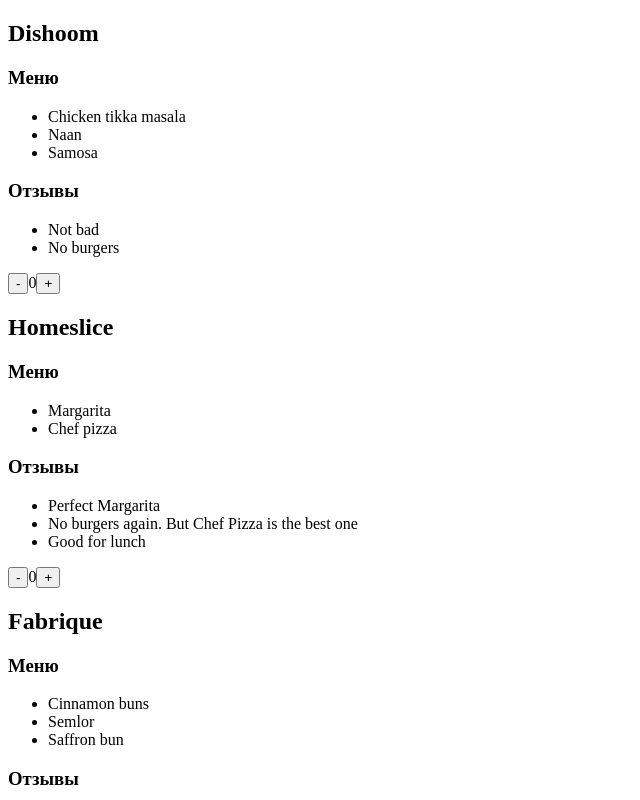
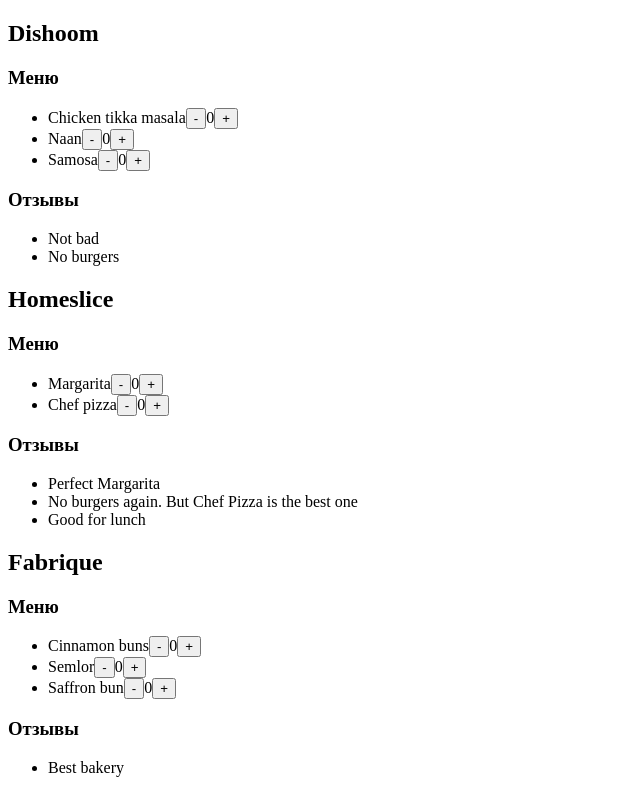
Before and after one commit to LVJameskirk/learnjs-react, a React (Vite) app: page / in a window 1280 px wide. Shown: the top 800 px of the page, without its empty margins (0-640 px from the left). Built offline with nearby package versions, Linux system fonts and the light colour scheme.

Commit message:
feat: replace counter in dish

```diff
--- a/src/components/counter/Counter.jsx
+++ b/src/components/counter/Counter.jsx
@@ -7,10 +7,10 @@
   const decrement = () => value <= 5 && value > 0 ? setValue(value - 1) : value;
 
   return (
-    <div>
+    <span>
       <button onClick={decrement}>-</button>
       <span>{value}</span>
       <button onClick={increment}>+</button>
-    </div>
+    </span>
   );
 };
--- a/src/components/menu/Menu.jsx
+++ b/src/components/menu/Menu.jsx
@@ -1,8 +1,10 @@
+import { Dish } from "./dish/Dish";
+
 export const Menu = ({ menu }) => {
   return (
     <ul>
       {menu.map((dish) => (
-        <li key={dish.id}>{dish.name}</li>
+        <li key={dish.id}><Dish dish={dish}/></li>
       ))}
     </ul>
   );
--- /dev/null
+++ b/src/components/menu/dish/Dish.jsx
@@ -0,0 +1,10 @@
+import { Counter } from "../../counter/Counter";
+
+export const Dish = ({dish}) => {
+  return (
+    <>
+      {dish.name}
+      <Counter />
+    </>
+  );
+};
--- a/src/components/restaurant/Restaurant.jsx
+++ b/src/components/restaurant/Restaurant.jsx
@@ -1,4 +1,3 @@
-import { Counter } from "../counter/Counter";
 import { Menu } from "../menu/Menu";
 import { Reviews } from "../reviews/Reviews";
 
@@ -16,7 +15,6 @@
               <Reviews reviews={reviews} />
             </>
           ) : <h3>Нет отзывов</h3>}
-          <Counter />
         </div>
       );
 };
```
